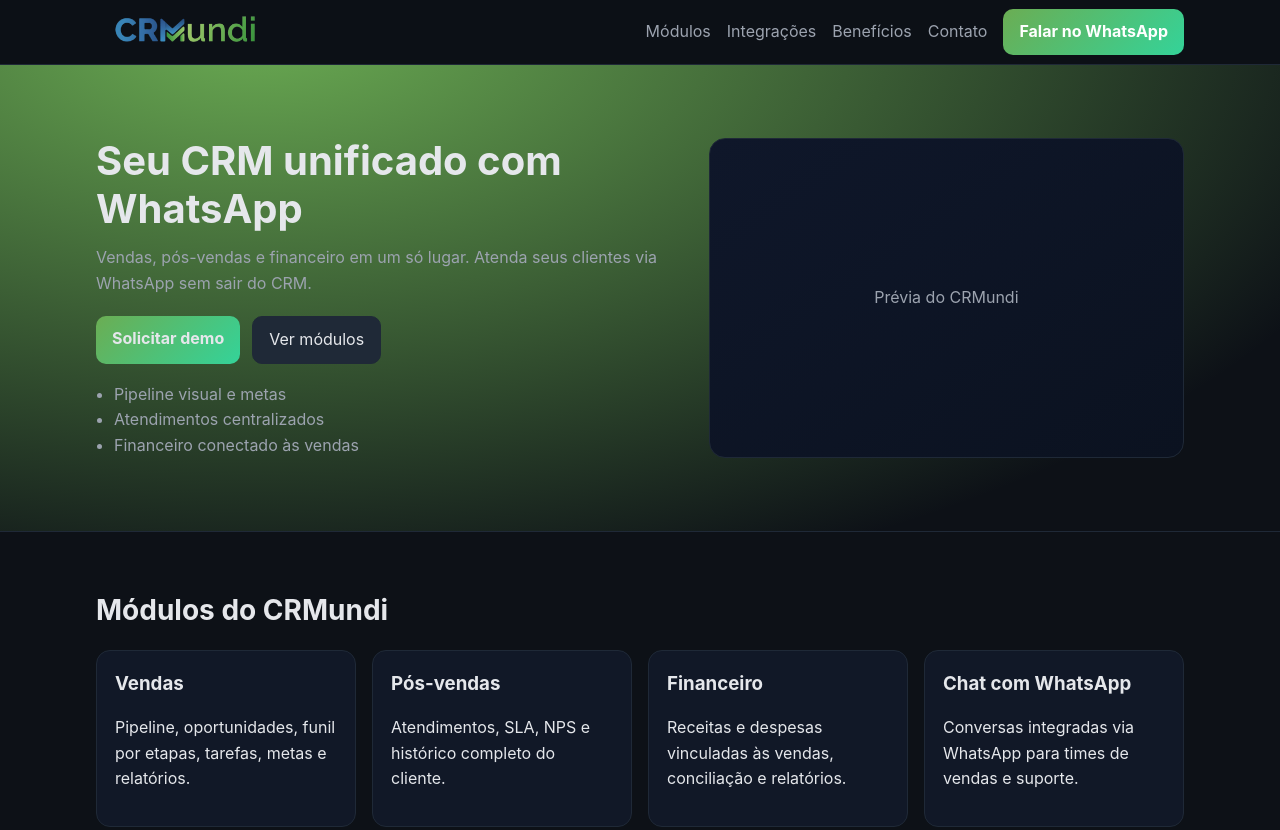
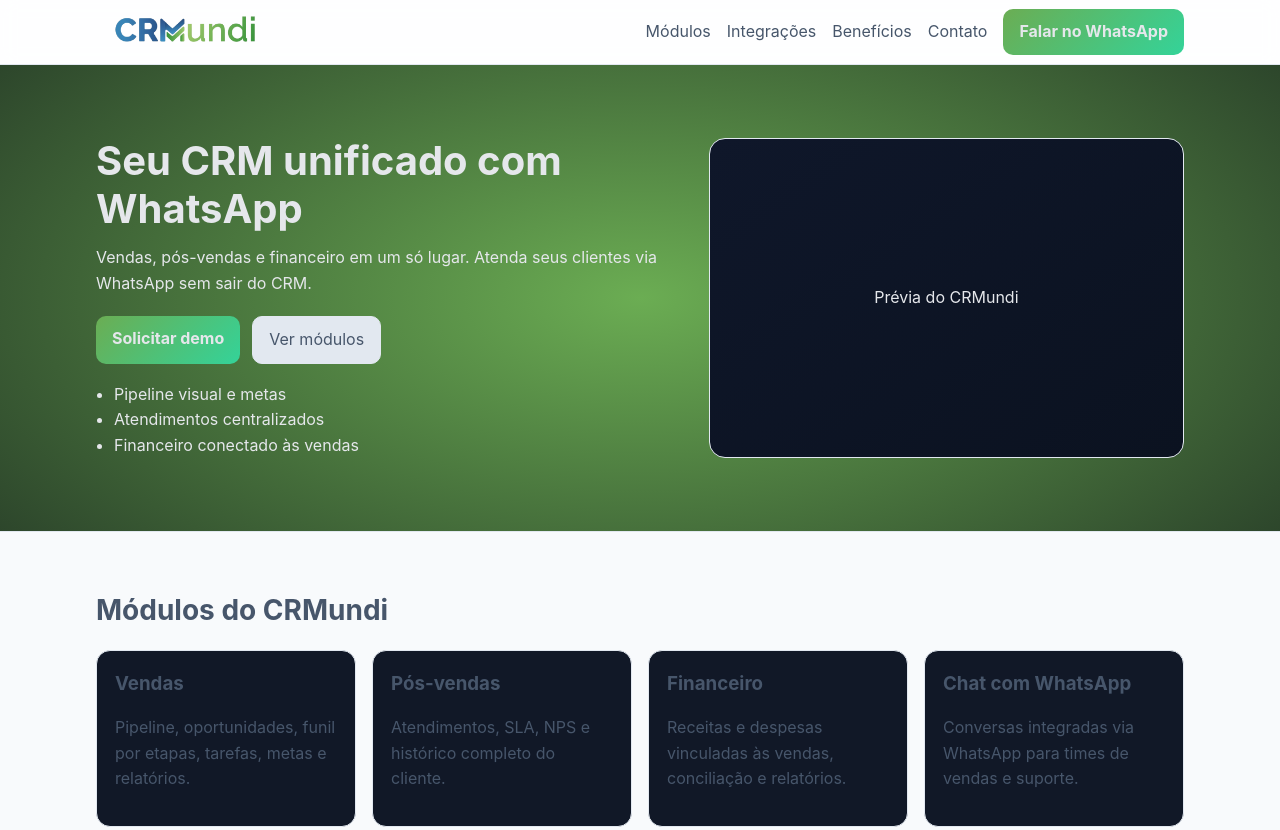
Before and after one commit to timetamundi/crmundi, a plain HTML site: page index.html in a window 1280 px wide. Shown: the top 830 px of the page. Drawn offline with Linux system fonts and the light colour scheme.

Commit message:
refactor: nova paleta de cores

```diff
--- a/styles.css
+++ b/styles.css
@@ -1,12 +1,14 @@
 :root {
-  --bg: #0d1117;
+  --bg: #f8fafc;
+  --header-bg: #ffffffcf;
+  --banner-gradient-contrast: #0d1117;
   --elev: #111827;
-  --text: #e5e7eb;
-  --muted: #9ca3af;
+  --text: #47566b;
+  --muted: #e5e7eb;
   --brand: #6bad53;
   --brand-2: #34d399;
   --brand-3: #2d609e;
-  --stroke: #1f2937;
+  --stroke: #e2e8f0;
 }
 * {
   box-sizing: border-box;
@@ -33,7 +35,7 @@ a {
 .header {
   position: sticky;
   top: 0;
-  background: rgba(13, 17, 23, 0.85);
+  background: var(--header-bg);
   backdrop-filter: saturate(140%) blur(8px);
   border-bottom: 1px solid var(--stroke);
   z-index: 10;
@@ -58,11 +60,8 @@ a {
   gap: 16px;
   align-items: center;
 }
-.menu a {
-  color: var(--muted);
-}
-.menu a:hover {
-  color: var(--text);
+.menu a:not(.btn-primary):hover {
+  color: var(--brand);
 }
 .menu-toggle {
   display: none;
@@ -83,20 +82,27 @@ a {
   border: 0;
   font-weight: 700;
 }
-.menu .btn-primary {
-  color: white;
+.btn-primary:hover {
+  color: var(--text);
+}
+.btn-primary {
+  color: var(--muted);
 }
 .btn-secondary {
   background: var(--stroke);
+}
+.btn-secondary:hover {
+  color: var(--brand);
 }
 .hero {
   padding: 72px 0;
   border-bottom: 1px solid var(--stroke);
   background: radial-gradient(
-    1200px 600px at 20% -10%,
+    1200px 600px at 50% 50%,
     var(--brand),
-    transparent
+    var(--banner-gradient-contrast)
   );
+  color: var(--muted);
 }
 .hero-grid {
   display: grid;
@@ -110,7 +116,6 @@ a {
   margin: 0 0 12px;
 }
 .hero p {
-  color: var(--muted);
   margin: 0 0 20px;
 }
 .cta {
@@ -121,7 +126,6 @@ a {
 .bullets {
   margin: 18px 0 0;
   padding-left: 18px;
-  color: var(--muted);
 }
 .hero-media .mockup {
   height: 320px;
```
